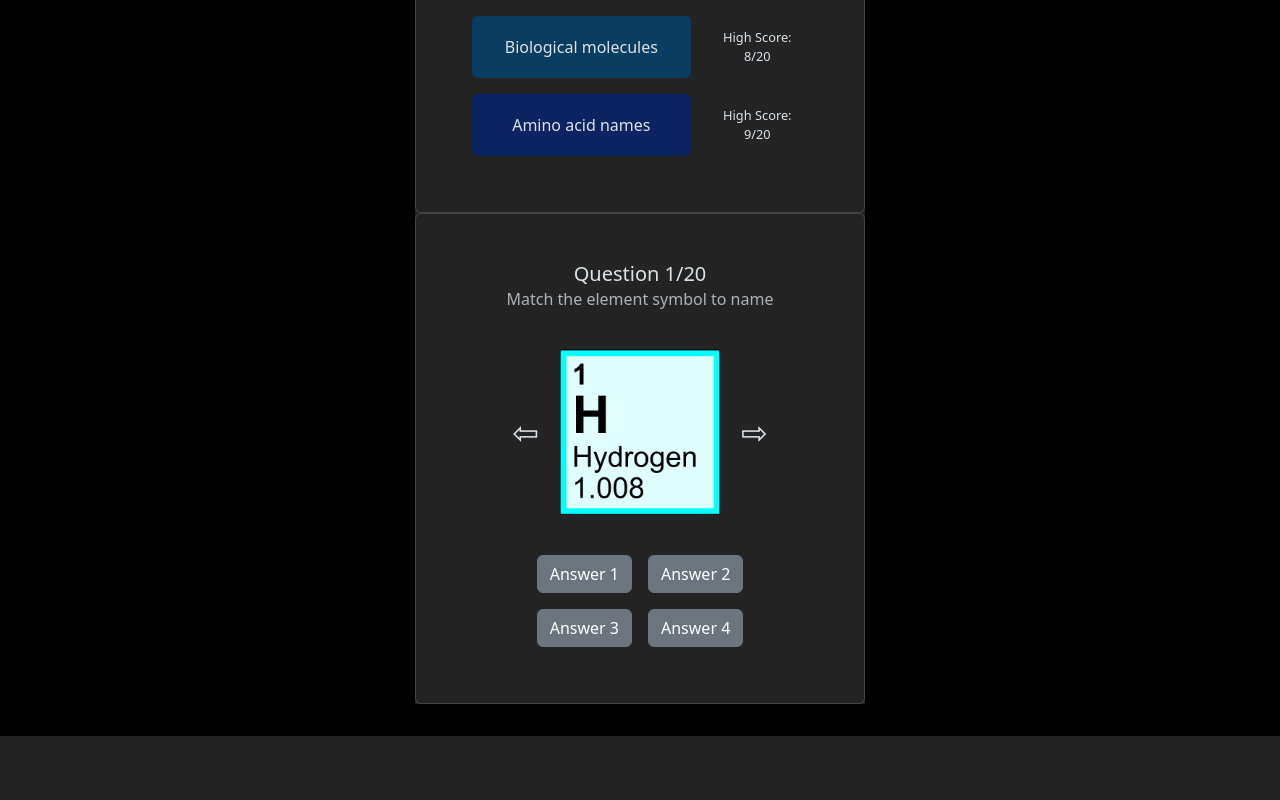
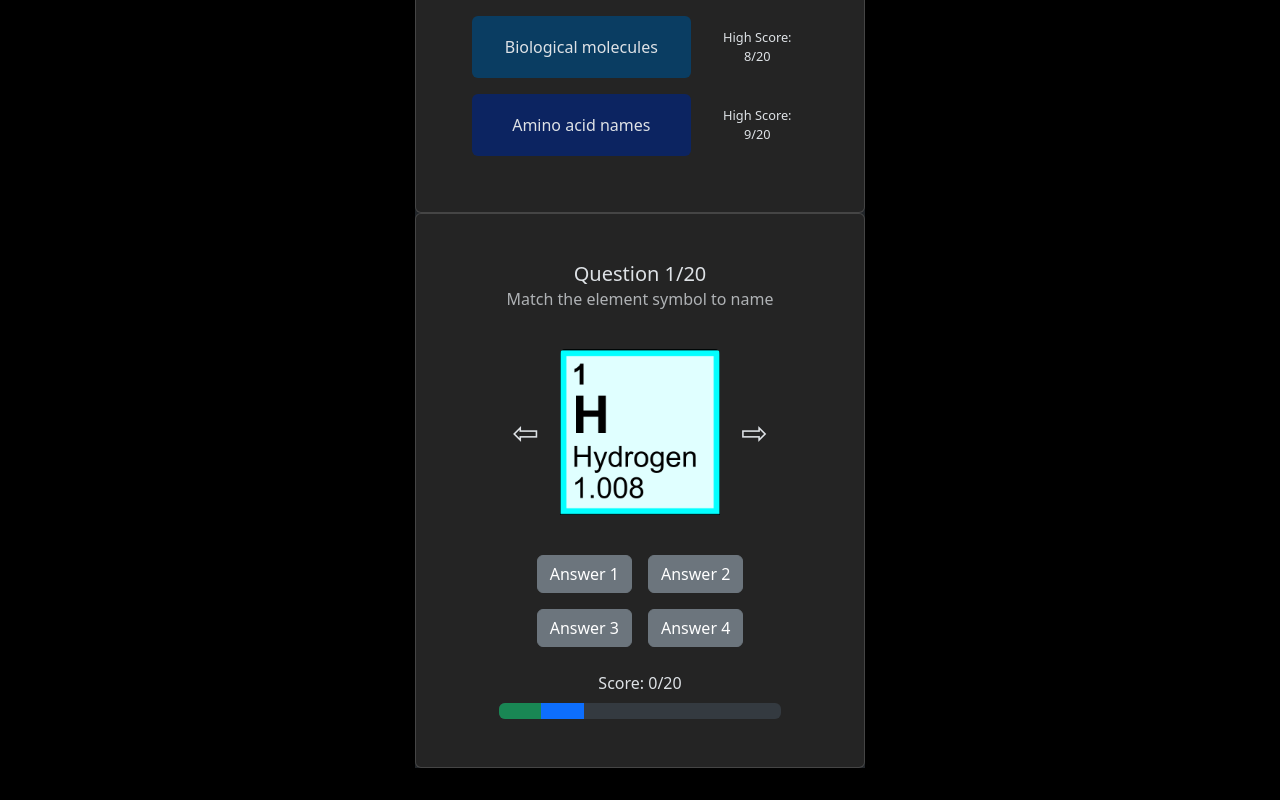
Before and after one commit to BradenKartchner/react-trivia, a React (Vite) app in the folder vite-project/: page / in a window 1280 px wide. Shown: the part 402-1202 px from the top of the page. Before the commit the page ends 1138 px from the top, so only its background shows below. Built offline with nearby package versions, Linux system fonts and the light colour scheme.

Commit message:
quiz card progress bar added

```diff
--- a/vite-project/src/components/QuizCard.css
+++ b/vite-project/src/components/QuizCard.css
@@ -18,3 +18,12 @@
 p.card-text.no-margin button {
     font-size: 2rem;
 }
+
+p.card-text.score-container {
+    margin-bottom: 0.5rem;
+}
+
+div.progress-stacked.my-progress {
+    width: 80%;
+    margin: auto;
+}
--- a/vite-project/src/components/QuizCard.tsx
+++ b/vite-project/src/components/QuizCard.tsx
@@ -1,7 +1,6 @@
 /**
- * TODO: add buttons to scroll back and forth between questions
- * TODO: add section to bottom of card with score and progress bar
  * TODO: add button to the top left(?) to return to quiz menu
+ * TODO: map over eventual array of questions answered to return progress bar segments
  */
 
 import "./QuizCard.css";
@@ -9,6 +8,7 @@ import "./QuizCard.css";
 function QuizCard() {
     const leftArrow = String.fromCodePoint(0x21e6);
     const rightArrow = String.fromCodePoint(0x21e8);
+    const sampleWidth = "15%";
     return (
         <>
             <div className="card" data-bs-theme="dark">
@@ -45,6 +45,37 @@ function QuizCard() {
                             Answer 4
                         </button>
                     </p>
+                    <p className="card-text score-container">Score: 0/20</p>
+                    <div className="progress-stacked my-progress">
+                        <div
+                            className="progress"
+                            role="progressbar"
+                            aria-label="Segment one"
+                            aria-valuenow={15}
+                            aria-valuemin={0}
+                            aria-valuemax={100}
+                            style={{ width: sampleWidth }}
+                        >
+                            <div
+                                className="progress-bar bg-success"
+                                style={{ height: "1rem" }}
+                            ></div>
+                        </div>
+                        <div
+                            className="progress"
+                            role="progressbar"
+                            aria-label="Segment two"
+                            aria-valuenow={15}
+                            aria-valuemin={0}
+                            aria-valuemax={100}
+                            style={{ width: sampleWidth }}
+                        >
+                            <div
+                                className="progress-bar"
+                                style={{ height: "1rem" }}
+                            ></div>
+                        </div>
+                    </div>
                 </div>
             </div>
         </>
```
Also changed, not shown: vite-project/src/components/ScoreCard.css (added), vite-project/src/components/ScoreCard.tsx (added).
